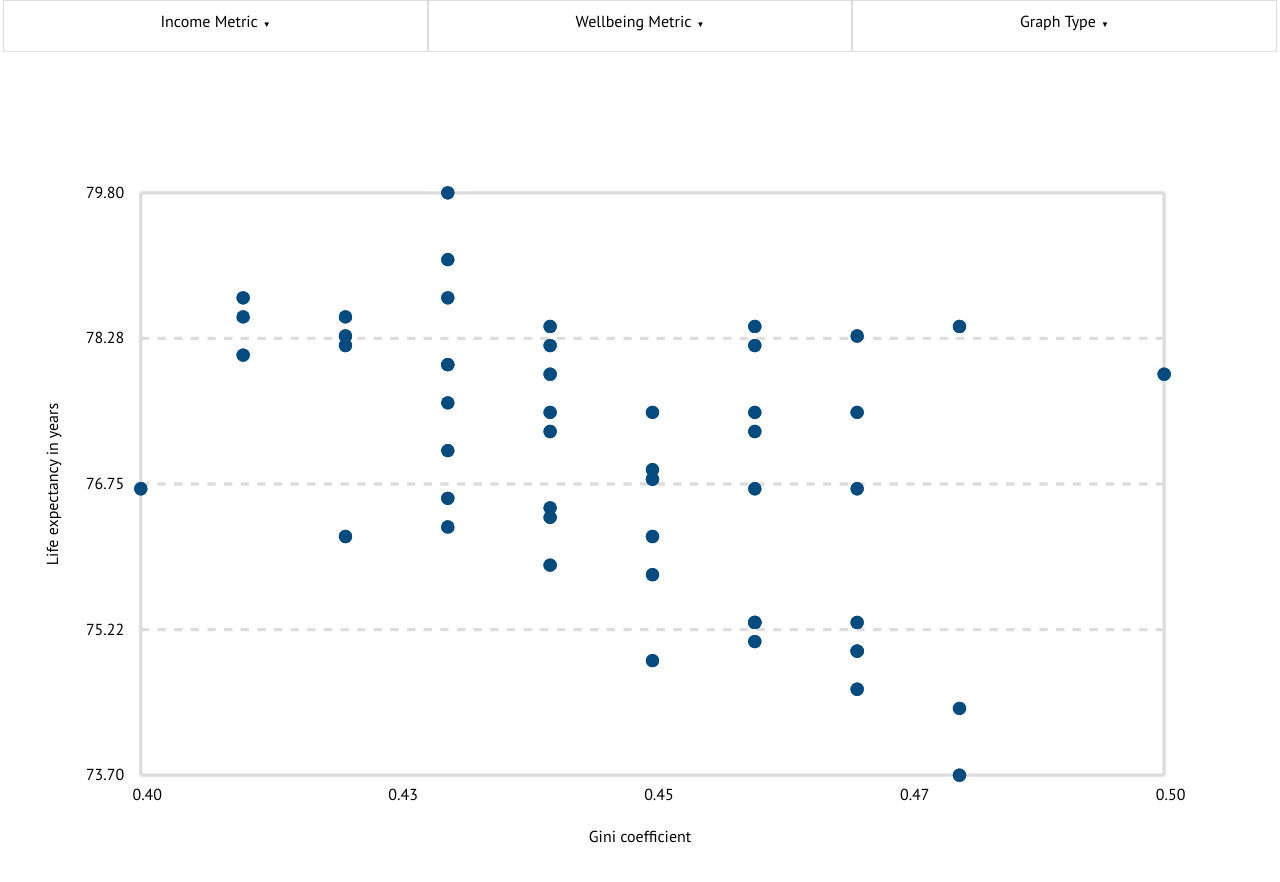
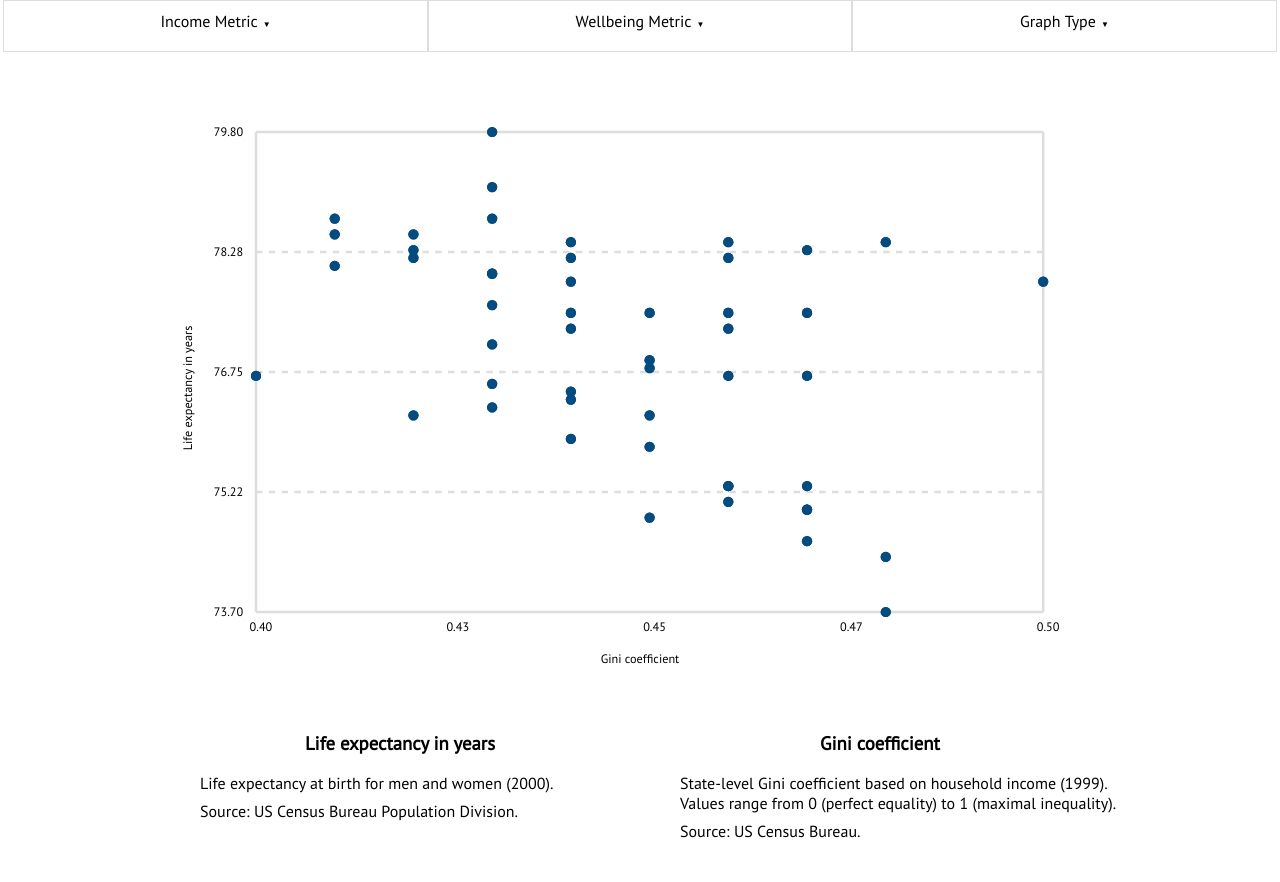
Before and after one commit to fjlanasa/inequality-visualization, a React (Create React App) app: page / in a window 1280 px wide. Shown: the top 882 px of the page. After the commit the page ends 857 px from the top, so only its background shows below. Built offline with nearby package versions, Linux system fonts and the light colour scheme.

Commit message:
some styling and added metric description section

```diff
--- a/src/components/Graph/Graph.js
+++ b/src/components/Graph/Graph.js
@@ -7,7 +7,7 @@ export default function Graph(props) {
   let margin = {
     left: 75,
     right: 60,
-    top: 75,
+    top: 50,
     bottom: 75
   }
 
--- a/src/components/Graph/Graph.scss
+++ b/src/components/Graph/Graph.scss
@@ -15,4 +15,9 @@ circle {
 
 .graph-container {
   padding: 0 1em;
+
+  @media (min-width: 900px) {
+    margin: 0 auto;
+    width: 75%;
+  }
 }
--- a/src/components/LabelCollection/LabelCollection.js
+++ b/src/components/LabelCollection/LabelCollection.js
@@ -40,8 +40,8 @@ export default function LabelCollection(props) {
   } else if (!position && graphType === 'slope') {
     labels = (
       <g>
-        <text textAnchor='middle' className={`axis-label ${wellbeingMetric}`} x={(width + margin.left + margin.right) * .2} y={height + margin.top + 40}>{metricKey[wellbeingMetric].formatted_label}</text>
-        <text textAnchor='middle' className={`axis-label ${incomeMetric}`} x={(width + margin.left + margin.right) * .8} y={height + margin.top + 40}>{metricKey[incomeMetric].formatted_label}</text>
+        <text textAnchor='middle' className={`axis-label ${wellbeingMetric}`} x={(width + margin.left + margin.right) * .1} y={height + margin.top + 40}>{metricKey[wellbeingMetric].formatted_label}</text>
+        <text textAnchor='middle' className={`axis-label ${incomeMetric}`} x={(width + margin.left + margin.right) * .9} y={height + margin.top + 40}>{metricKey[incomeMetric].formatted_label}</text>
       </g>
     );
   } else {
--- a/src/components/LabelCollection/LabelCollection.scss
+++ b/src/components/LabelCollection/LabelCollection.scss
@@ -10,7 +10,8 @@ $metrics: 'life_expectancy', 'teen_births', 'homicides', 'imprisonment', 'drop_o
     to {opacity: 1};
   }
 
-  .axis-label.#{$metric} {
+  .axis-label.#{$metric},
+  .metric-description.#{$metric} {
     animation-name: 'label-transition-#{$metric}';
     animation-duration: .4s;
     animation-delay: .4s;
--- /dev/null
+++ b/src/components/MetricDescriptionSection/MetricDescriptionSection.js
@@ -0,0 +1,25 @@
+import React from 'react';
+import './MetricDescriptionSection.css';
+import metricKey from './../../metricKey';
+
+export default function MetricDescriptionSection(props) {
+  let {wellbeingMetric, incomeMetric} = props;
+  return (
+    <div className='metric-description-section'>
+      <div className={`metric-description ${wellbeingMetric}`}>
+        <h3>{metricKey[wellbeingMetric].formatted_label}</h3>
+        <ul>
+          <li>{metricKey[wellbeingMetric].description}</li>
+          <li>Source: {metricKey[wellbeingMetric].source}</li>
+        </ul>
+      </div>
+      <div className={`metric-description ${incomeMetric}`}>
+        <h3>{metricKey[incomeMetric].formatted_label}</h3>
+        <ul>
+          <li>{metricKey[incomeMetric].description}</li>
+          <li>Source: {metricKey[incomeMetric].source}</li>
+        </ul>
+      </div>
+    </div>
+  );
+}
--- /dev/null
+++ b/src/components/MetricDescriptionSection/MetricDescriptionSection.scss
@@ -0,0 +1,41 @@
+.metric-description-section {
+  display: flex;
+  flex-direction: column;
+  font-size: .7em;
+  padding: 0 1em;
+  text-align: center;
+
+  .metric-description {
+    min-height: 105px;
+    width: 100%;
+
+    ul {
+      list-style: none;
+      text-align: left;
+      padding-left: 1em;
+
+      li {
+        margin-bottom: .5em;
+      }
+    }
+
+    @media(min-width: 900px) {
+      width: 50%;
+
+      ul {
+        padding-left: 40px;
+
+        li {
+          margin-bottom: .5em
+        }
+      }
+    }
+  }
+
+  @media (min-width: 900px) {
+    flex-direction: row;
+    font-size: 1em;
+    margin: 0 auto;
+    width: 75%;
+  }
+}
--- a/src/containers/App.js
+++ b/src/containers/App.js
@@ -3,6 +3,7 @@ import './App.css';
 import Graph from './../components/Graph/Graph';
 import Tooltip from './../components/Tooltip/Tooltip';
 import Dashboard from './../components/Dashboard/Dashboard';
+import MetricDescriptionSection from './../components/MetricDescriptionSection/MetricDescriptionSection';
 
 export default class App extends Component {
   constructor(props) {
@@ -61,6 +62,7 @@ export default class App extends Component {
         <Dashboard handleClickOutDash={this.handleClickOutDash} handleDashButtonSelect={this.handleDashButtonSelect} handleChange={this.handleChange} appState={this.state}/>
         <Graph {...this.state} {...this.props} handleStateMouseEnter={this.handleStateMouseEnter} handleStateMouseLeave={this.handleStateMouseLeave}/>
         <Tooltip {...this.state} />
+        <MetricDescriptionSection {...this.state} />
       </div>
     );
   }
--- a/src/metricKey.js
+++ b/src/metricKey.js
@@ -1,7 +1,7 @@
 let key = {
   'income_inequality': {
     formatted_label: 'Gini coefficient',
-    description: 'State-level Gini coefficient based on household income (1999).',
+    description: 'State-level Gini coefficient based on household income (1999). Values range from 0 (perfect equality) to 1 (maximal inequality).',
     source: 'US Census Bureau.',
     format: function(value) {
       return value.toFixed(2);
```
